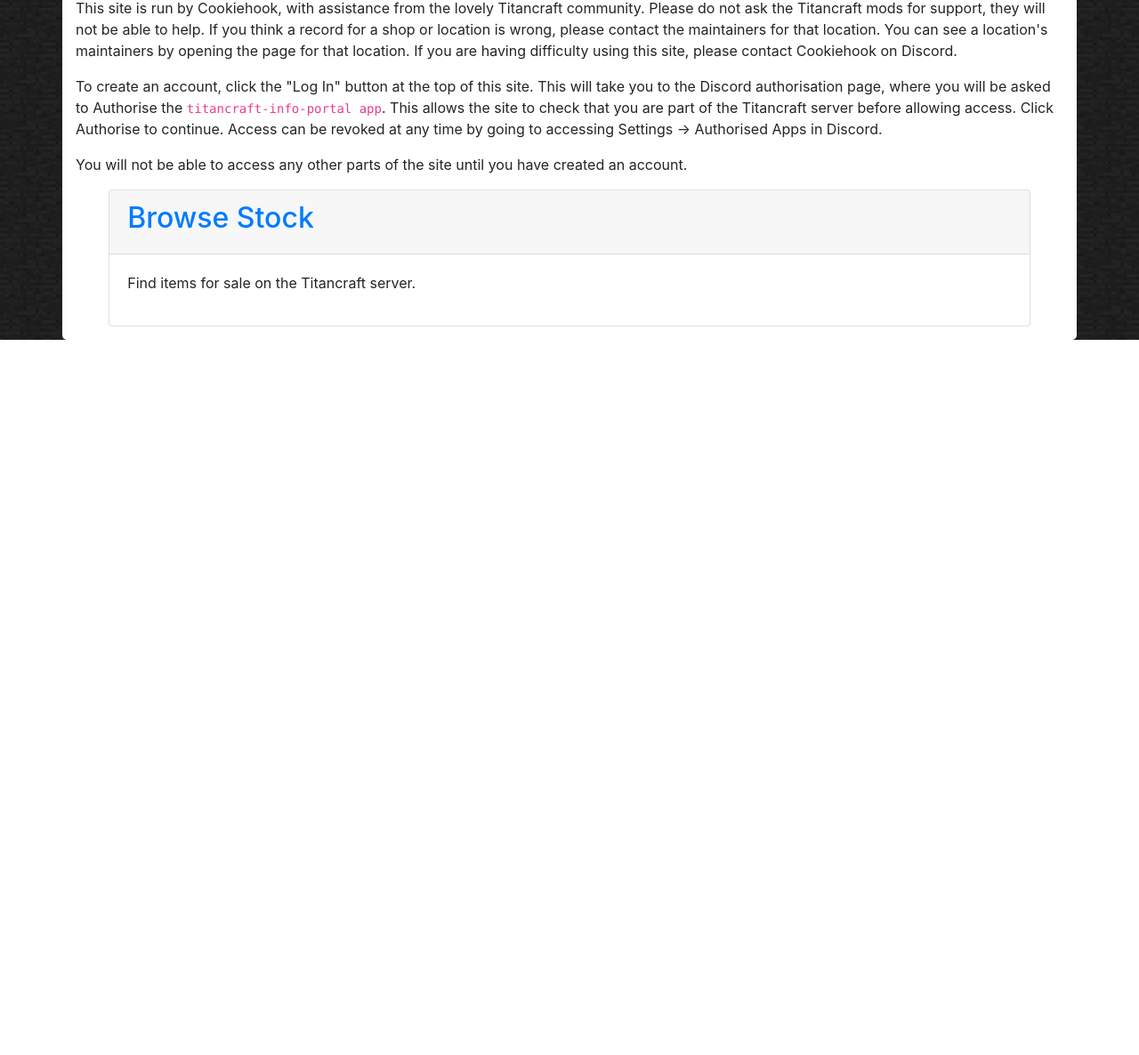
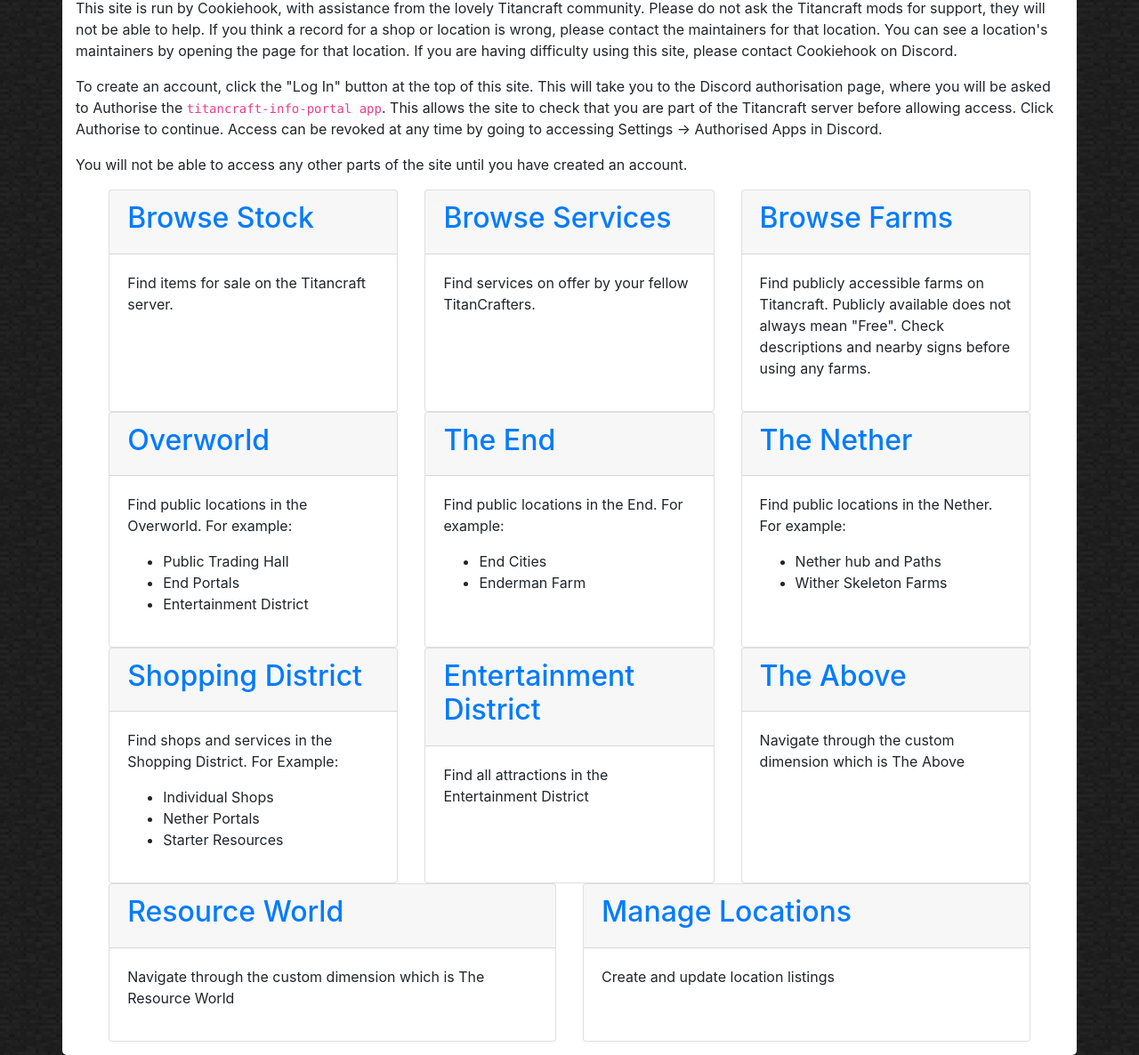
Before and after one commit to Cookiehook/titancraft-webapp, a Django app: page / in a window 1280 px wide. Shown: the part 1112-2298 px from the top of the page at 89% size. Before the commit the page ends 1494 px from the top, so only its background shows below. Run offline with Django 3.2, Linux system fonts and the light colour scheme; the visitor is signed in with stand-in values (Sample User, id 1); some libraries are stand-ins or nearby versions.

Commit message:
Added farms Added index cards

```diff
--- a/src/app/serializers/businesses.py
+++ b/src/app/serializers/businesses.py
@@ -11,7 +11,7 @@ class BusinessSerializer(serializers.ModelSerializer):
 
 class StaffMemberSerializer(serializers.ModelSerializer):
     class Meta:
-        model = models.StaffMember
+        model = models.Maintainer
         fields = ['id', 'business', 'user']
 
 
--- a/src/app/views/web/static.py
+++ b/src/app/views/web/static.py
@@ -1,9 +1,7 @@
 from django.shortcuts import render
 
 
-def index(request):
-    template_name = 'index.html'
-    return render(request, template_name)
+
 
 
 def under_construction(request):
--- a/src_rework/app/templates/components/base.html
+++ b/src_rework/app/templates/components/base.html
@@ -22,6 +22,7 @@
             <li class="nav-item"><a class="nav-link" href="{% url 'index' %}">Home</a></li>
             <li class="nav-item"><a class="nav-link" href="{% url 'list_stock' %}">Browse Shops</a></li>
             <li class="nav-item"><a class="nav-link" href="{% url 'list_services' %}">Browse Services</a></li>
+            <li class="nav-item"><a class="nav-link" href="{% url 'list_farms' %}">Browse Farms</a></li>
             <li class="nav-item"><a class="nav-link" href="{% url 'list_locations' 'Overworld' %}">Overworld</a></li>
             <li class="nav-item"><a class="nav-link" href="{% url 'list_locations' 'End' %}">The End</a></li>
             <li class="nav-item"><a class="nav-link" href="{% url 'list_locations' 'Nether' %}">The Nether</a></li>
--- a/src_rework/app/templates/pages/index.html
+++ b/src_rework/app/templates/pages/index.html
@@ -22,13 +22,160 @@
     </p>
     {% if user.is_authenticated %}
         <div class="row">
-        <div class="col">
-            <div class="card h-100">
-                <div class="card-header"><a class="stretched-link" href="{% url 'list_stock' %}"><h2>Browse Stock</h2></a></div>
-                <div class="card-body">
-                    <p>Find items for sale on the Titancraft server.</p>
+            <div class="col">
+                <div class="card h-100">
+                    <div class="card-header">
+                        <a class="stretched-link" href="{% url 'list_stock' %}"><h2>Browse Stock</h2></a>
+                    </div>
+                    <div class="card-body">
+                        <p>Find items for sale on the Titancraft server.</p>
+                    </div>
+                </div>
+            </div>
+
+            <div class="col">
+                <div class="card h-100">
+                    <div class="card-header">
+                        <a class="stretched-link" href="{% url 'list_services' %}"><h2>Browse Services</h2></a>
+                    </div>
+                    <div class="card-body">
+                        <p>Find services on offer by your fellow TitanCrafters.</p>
+                    </div>
+                </div>
+            </div>
+
+            <div class="col">
+                <div class="card h-100">
+                    <div class="card-header">
+                        <a class="stretched-link" href="{% url 'list_farms' %}"><h2>Browse Farms</h2></a>
+                    </div>
+                    <div class="card-body">
+                        <p>Find publicly accessible farms on Titancraft. Publicly available does not always mean "Free".
+                            Check descriptions and nearby signs before using any farms.
+                        </p>
+                    </div>
                 </div>
             </div>
         </div>
+        <div class="row">
+
+            <div class="col">
+                <div class="card h-100">
+                    <div class="card-header">
+                        <a class="stretched-link" href="{% url 'list_locations' 'Overworld' %}"><h2>Overworld</h2></a>
+                    </div>
+                    <div class="card-body">
+                        <p>Find public locations in the Overworld. For example: </p>
+                        <ul>
+                            <li>Public Trading Hall</li>
+                            <li>End Portals</li>
+                            <li>Entertainment District</li>
+                        </ul>
+                    </div>
+                </div>
+            </div>
+
+            <div class="col">
+                <div class="card h-100">
+                    <div class="card-header">
+                        <a class="stretched-link" href="{% url 'list_locations' 'End' %}"><h2>The End</h2></a>
+                    </div>
+                    <div class="card-body">
+                        <p>Find public locations in the End. For example: </p>
+                        <ul>
+                            <li>End Cities</li>
+                            <li>Enderman Farm</li>
+                        </ul>
+                    </div>
+                </div>
+            </div>
+
+            <div class="col">
+                <div class="card h-100">
+                    <div class="card-header">
+                        <a class="stretched-link" href="{% url 'list_locations' 'Nether' %}"><h2>The Nether</h2></a>
+                    </div>
+                    <div class="card-body">
+                        <p>Find public locations in the Nether. For example: </p>
+                        <ul>
+                            <li>Nether hub and Paths</li>
+                            <li>Wither Skeleton Farms</li>
+                        </ul>
+                    </div>
+                </div>
+            </div>
+
+        </div>
+
+        <div class="row">
+
+            <div class="col">
+                <div class="card h-100">
+                    <div class="card-header">
+                        <a class="stretched-link" href="{% url 'list_locations' 'Shopping-District' %}"><h2>Shopping
+                            District</h2></a>
+                    </div>
+                    <div class="card-body">
+                        <p>Find shops and services in the Shopping District. For Example:</p>
+                        <ul>
+                            <li>Individual Shops</li>
+                            <li>Nether Portals</li>
+                            <li>Starter Resources</li>
+                        </ul>
+                    </div>
+                </div>
+            </div>
+
+            <div class="col">
+                <div class="card h-100">
+                    <div class="card-header">
+                        <a class="stretched-link" href="{% url 'list_locations' 'Entertainment-District' %}"><h2>Entertainment District</h2></a>
+                    </div>
+                    <div class="card-body">
+                        <p>Find all attractions in the Entertainment District</p>
+                    </div>
+                </div>
+            </div>
+
+            <div class="col">
+                <div class="card h-100">
+                    <div class="card-header">
+                        <a class="stretched-link" href="{% url 'list_locations' 'Above' %}"><h2>The Above</h2></a>
+                    </div>
+                    <div class="card-body">
+                        <p>Navigate through the custom dimension which is The Above</p>
+                    </div>
+                </div>
+            </div>
+
+        </div>
+
+        <div class="row">
+
+            <div class="col">
+                <div class="card h-100">
+                    <div class="card-header">
+                        <a class="stretched-link" href="{% url 'list_locations' 'Resource-World' %}"><h2>Resource
+                            World</h2></a>
+                    </div>
+                    <div class="card-body">
+                        <p>Navigate through the custom dimension which is The Resource World</p>
+                    </div>
+                </div>
+            </div>
+
+            <div class="col">
+                <div class="card h-100">
+                    <div class="card-header">
+                        <a class="stretched-link" href="{% url 'manage_locations' %}"><h2>Manage Locations</h2></a>
+                    </div>
+                    <div class="card-body">
+                        <p>Create and update location listings</p>
+                    </div>
+                </div>
+            </div>
+
+        </div>
+
     {% endif %}
 {% endblock %}
--- /dev/null
+++ b/src_rework/app/templates/pages/list_farms.html
@@ -0,0 +1 @@
+{% extends 'components/base.html' %}
--- a/src_rework/app/urls.py
+++ b/src_rework/app/urls.py
@@ -11,6 +11,7 @@ urlpatterns = [
 
     path('stock/', views.list_stock, name='list_stock'),
     path('services/', views.list_services, name='list_services'),
+    path('farms/', views.list_farms, name='list_farms'),
     path('locations/<str:dimension>', views.list_locations, name='list_locations'),
     path('manage-locations/', views.manage_locations, name='manage_locations'),
 ]
--- a/src_rework/app/views.py
+++ b/src_rework/app/views.py
@@ -118,6 +118,12 @@ def list_services(request):
 
 
 @login_required()
+def list_farms(request):
+    template_name = 'pages/list_farms.html'
+    context = {}
+    return render(request, template_name, context)
+
+@login_required()
 def list_locations(request, dimension):
     template_name = 'pages/list_locations.html'
     context = {}
```
Also changed, not shown: src/app/views/api/businesses.py (+6 -6 lines), src/app/views/web/auth.py (deleted, +0 -97 lines).
